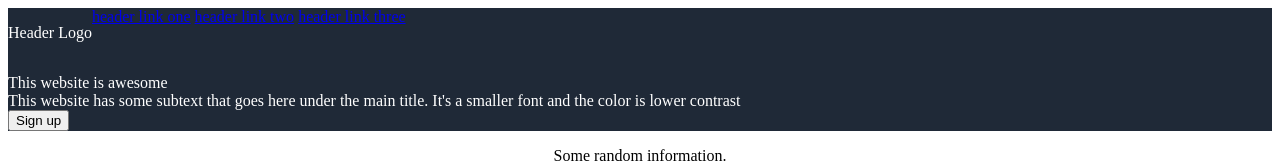
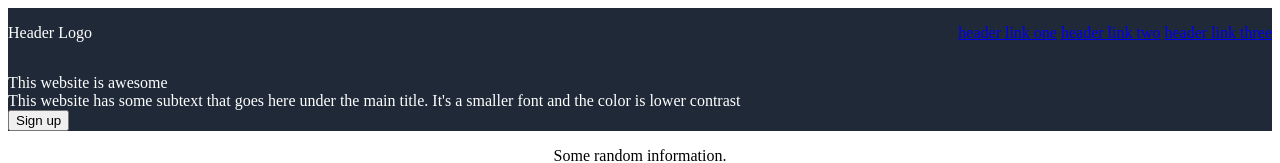
Before and after one commit to devin-lynch/landing-page-project, a plain HTML site: page index.html in a window 1280 px wide. Shown: the top 163 px of the page. Drawn offline with Linux system fonts and the light colour scheme.

Commit message:
Fix top row spacing

```diff
--- a/index.html
+++ b/index.html
@@ -12,8 +12,10 @@
 <body>
     <div class="top">
         <div class="top-row">
-            <p>Header Logo</p>
-            <div class="links">
+            <div class="left">
+                <p>Header Logo</p>
+            </div>
+            <div class="right">
                 <a href="URL">header link one</a>
                 <a href="URL">header link two</a>
                 <a href="URL">header link three</a>
--- a/styles.css
+++ b/styles.css
@@ -9,6 +9,8 @@
 
 .top-row {
     display: flex;
+    justify-content: space-between;
+    align-items: center;
 }
 
 
```
